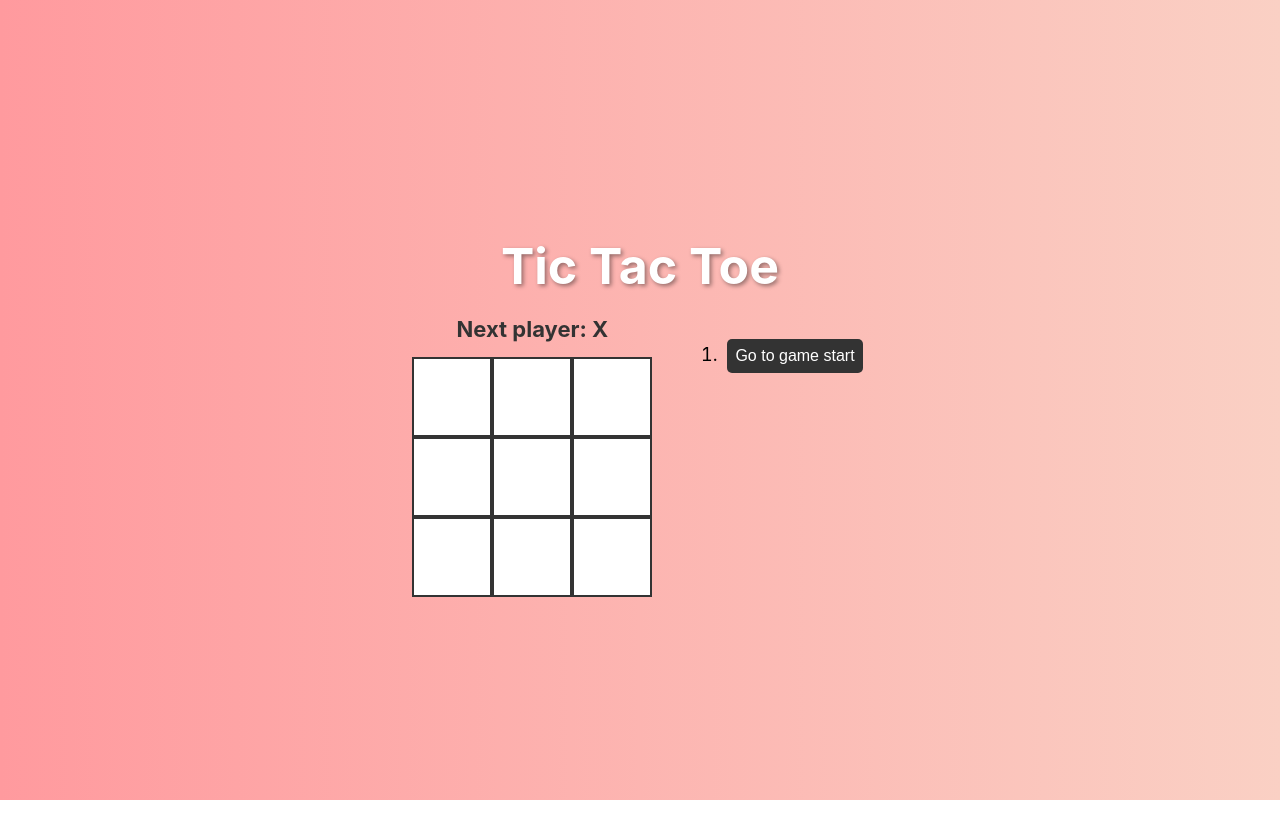
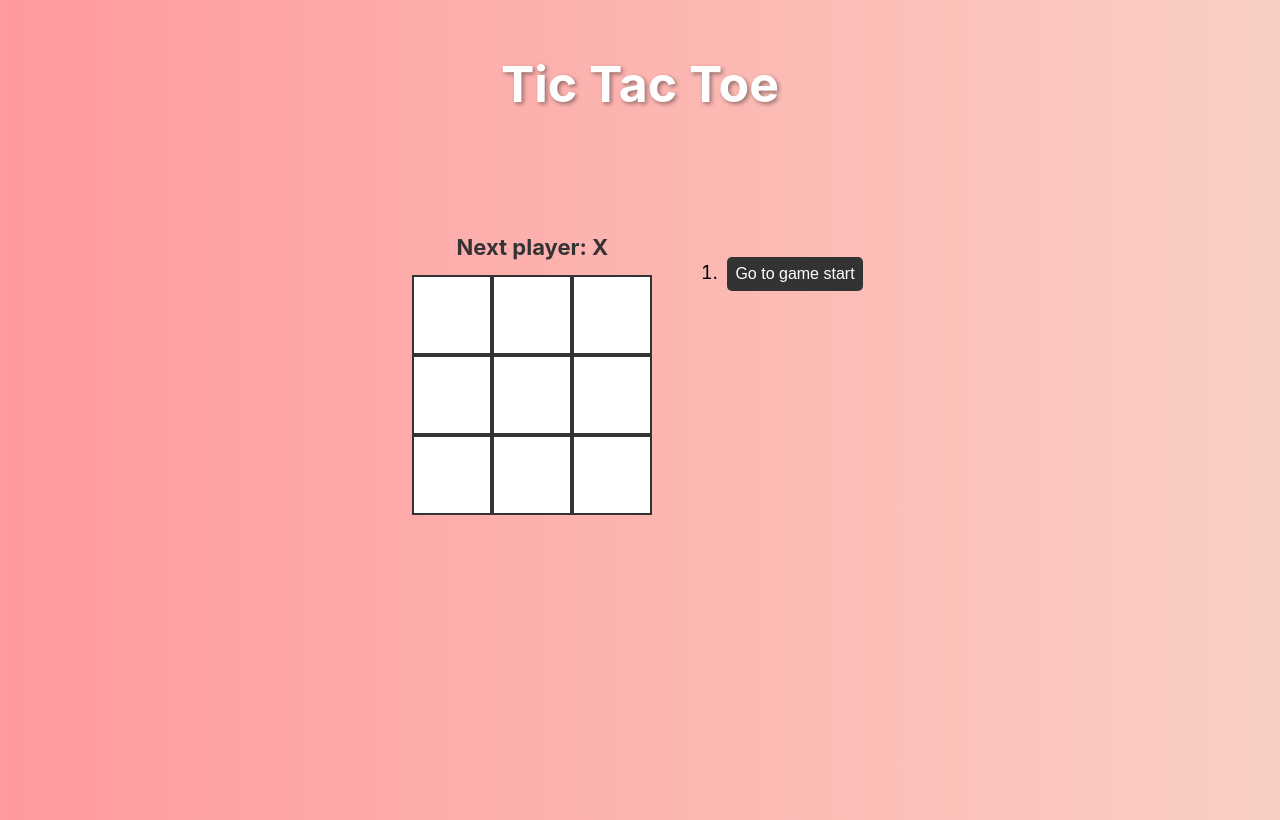
Before and after one commit to Ramya12805/Tic-Tac-Toe, a React (Create React App) app in the folder tic_tac_toe/: page / in a window 1280 px wide. Built offline with nearby package versions, Linux system fonts and the light colour scheme.

Commit message:
Made styling changes

```diff
--- a/tic_tac_toe/src/App.css
+++ b/tic_tac_toe/src/App.css
@@ -3,8 +3,9 @@
   display: flex;
   flex-direction: column;
   align-items: center;
-  justify-content: center;
+  justify-content: flex-start;
   height: 100vh;
+  padding-top: 20px;
   background: linear-gradient(to right, #ff9a9e, #fad0c4);
 }
 
@@ -14,6 +15,7 @@
   align-items: flex-start;
   justify-content: center;
   gap: 30px;
+  padding-top: 100px;
 }
 
 /* Game title */
```
